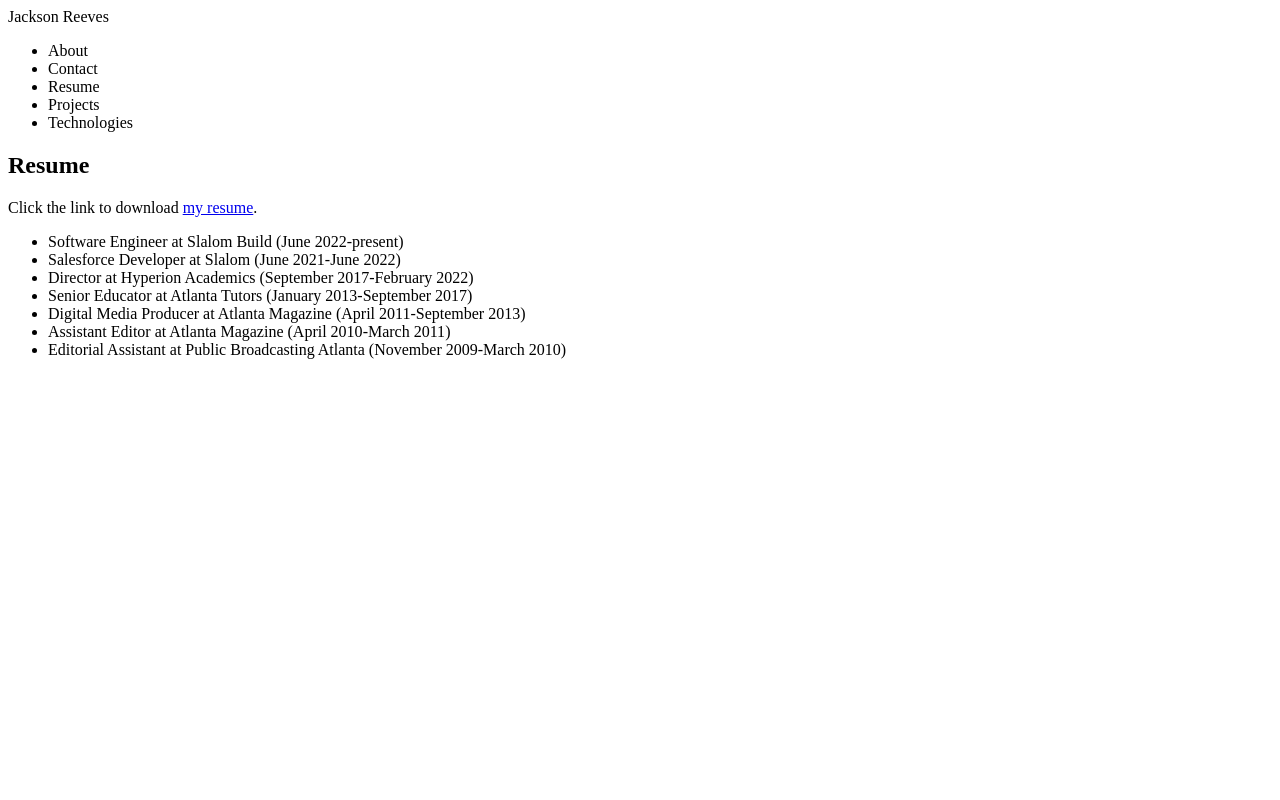
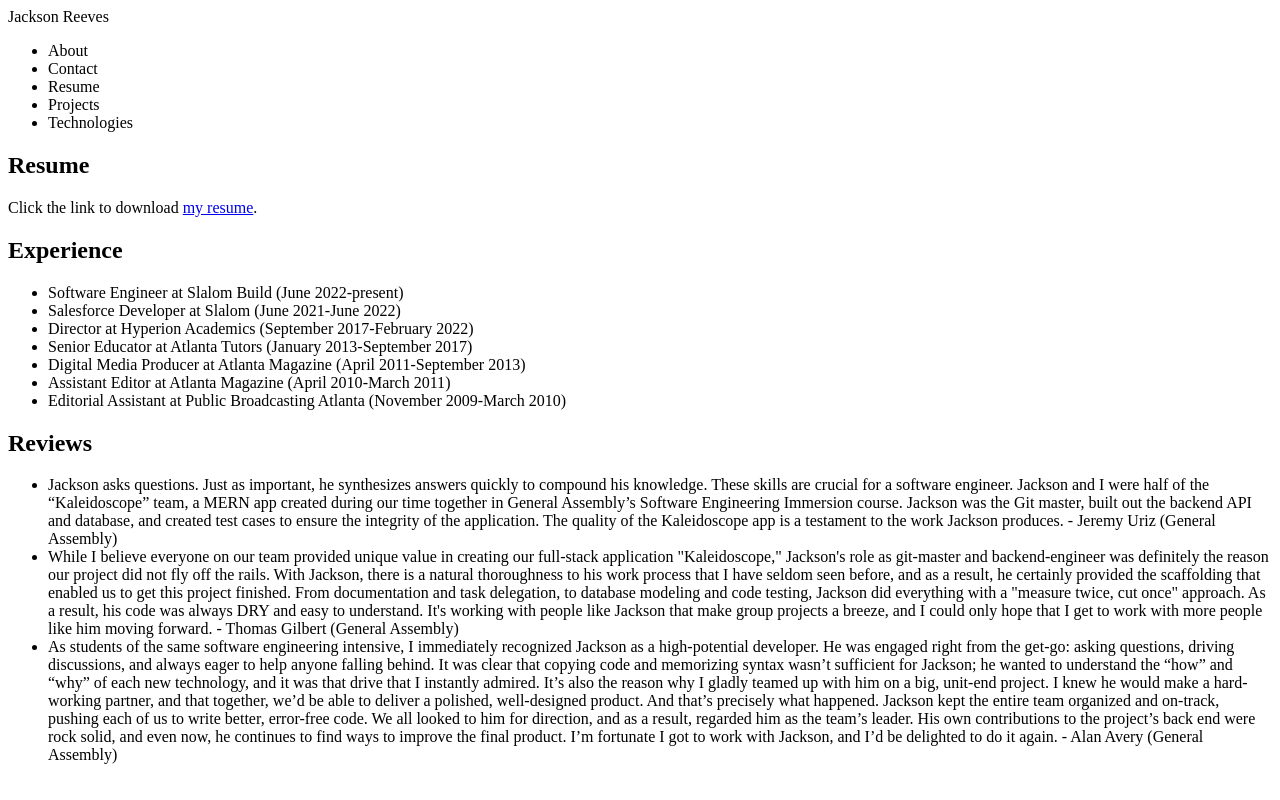
Before and after one commit to jtreeves/portfolio-react, a React (Create React App) app: page / in a window 1280 px wide. Both pictures are taken after a click on the item "Resume". Built offline with nearby package versions, Linux system fonts and the light colour scheme; no server answers.

Commit message:
[resume] Add feedback

```diff
--- a/src/data/resume.js
+++ b/src/data/resume.js
@@ -1,4 +1,5 @@
-const resume = [
+const resume = {
+    jobs: [
         {
             position: 'Software Engineer',
             company: 'Slalom Build',
@@ -41,6 +42,27 @@
             startDate: new Date('November 1, 2009'),
             endDate: new Date('March 1, 2010')
         }
+    ],
+    feedback: [
+        {
+            name: 'Jeremy Uriz',
+            company: 'General Assembly',
+            callout: 'Synthesizes Answers',
+            quote: `Jackson asks questions. Just as important, he synthesizes answers quickly to compound his knowledge. These skills are crucial for a software engineer. Jackson and I were half of the “Kaleidoscope” team, a MERN app created during our time together in General Assembly’s Software Engineering Immersion course. Jackson was the Git master, built out the backend API and database, and created test cases to ensure the integrity of the application. The quality of the Kaleidoscope app is a testament to the work Jackson produces.`
+        },
+        {
+            name: 'Thomas Gilbert',
+            company: 'General Assembly',
+            callout: 'Natural Thoroughness',
+            quote: `While I believe everyone on our team provided unique value in creating our full-stack application "Kaleidoscope," Jackson's role as git-master and backend-engineer was definitely the reason our project did not fly off the rails. With Jackson, there is a natural thoroughness to his work process that I have seldom seen before, and as a result, he certainly provided the scaffolding that enabled us to get this project finished. From documentation and task delegation, to database modeling and code testing, Jackson did everything with a "measure twice, cut once" approach. As a result, his code was always DRY and easy to understand. It's working with people like Jackson that make group projects a breeze, and I could only hope that I get to work with more people like him moving forward.`
+        },
+        {
+            name: 'Alan Avery',
+            company: 'General Assembly',
+            callout: 'High-Potential Developer',
+            quote: `As students of the same software engineering intensive, I immediately recognized Jackson as a high-potential developer. He was engaged right from the get-go: asking questions, driving discussions, and always eager to help anyone falling behind. It was clear that copying code and memorizing syntax wasn’t sufficient for Jackson; he wanted to understand the “how” and “why” of each new technology, and it was that drive that I instantly admired. It’s also the reason why I gladly teamed up with him on a big, unit-end project. I knew he would make a hard-working partner, and that together, we’d be able to deliver a polished, well-designed product. And that’s precisely what happened. Jackson kept the entire team organized and on-track, pushing each of us to write better, error-free code. We all looked to him for direction, and as a result, regarded him as the team’s leader. His own contributions to the project’s back end were rock solid, and even now, he continues to find ways to improve the final product. I’m fortunate I got to work with Jackson, and I’d be delighted to do it again.`
+        }
     ]
+}
 
 export default resume
--- a/src/sections/Resume.jsx
+++ b/src/sections/Resume.jsx
@@ -1,13 +1,21 @@
 import resume from '../data/resume'
 
 function Resume() {
-    const jobs = resume.map((job, index) => {
+    const jobs = resume.jobs.map((job, index) => {
         const startDate = job.startDate.toLocaleString('default', { month: 'long' }) + ' ' + job.startDate.getFullYear()
         const endDate = job.endDate ? job.endDate.toLocaleString('default', { month: 'long' }) + ' ' + job.endDate.getFullYear() : 'present'
 
         return (
             <li key={index}>
                 {job.position} at {job.company} ({startDate}-{endDate})
+            </li>
+        )
+    })
+
+    const feedback = resume.feedback.map((testimonial, index) => {
+        return (
+            <li key={index}>
+                {testimonial.quote} - {testimonial.name} ({testimonial.company})
             </li>
         )
     })
@@ -20,8 +28,16 @@
                 Click the link to download <a href='/Jackson_Reeves_Resume.pdf' download>my resume</a>.
             </p>
 
+            <h2>Experience</h2>
+
             <ul>
                 {jobs}
+            </ul>
+
+            <h2>Reviews</h2>
+
+            <ul>
+                {feedback}
             </ul>
         </section>
     )
```
Lines whose indentation alone changed are shown as unchanged.
